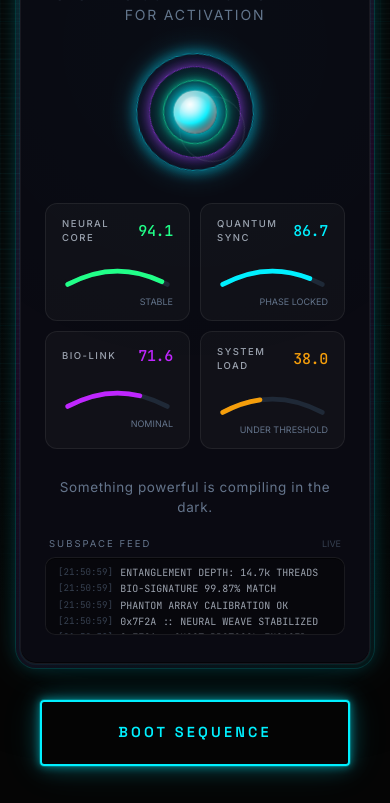
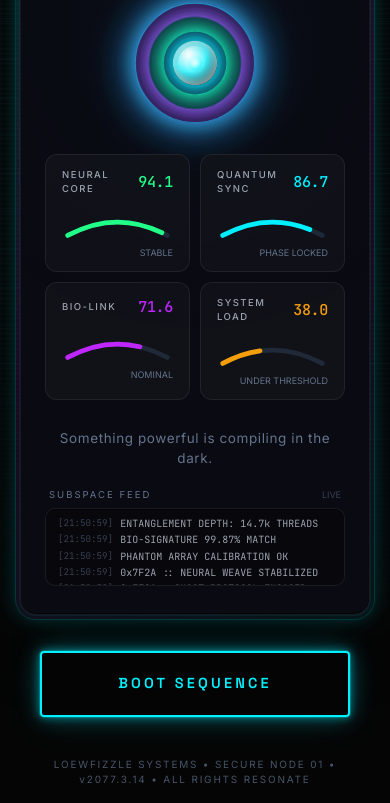
Before and after one commit to Loewfizzle/soon, a plain HTML site: page index.html in a window 390 px wide. Shown: the part 245-1048 px from the top of the page. Drawn offline with nearby package versions, Linux system fonts and the light colour scheme.

Commit message:
feat: remove large title, fix boot alarm sound, dramatically enhance orb
- Remove 'LOEWFIZZLE PROTOCOLS' h1 entirely (desktop + mobile)
- Fix Web Audio alarm: make playBootAlarm async + await AudioContext.resume() inside click handler for reliable sound on web
- Enhance main orb to be hypnotizing and alive:
  - New .orb-aura (wide slow-breathing outer field) and .orb-spark (fast hypnotic inner flicker)
  - Much brighter multi-layer neon glows (cyan/violet/lime) with higher spread and intensity
  - Stronger core breathe (scale 1.13x) + faster timings (2.25s breathe, 2.85s glow, 1.15s spark)
  - Rings now have independent life pulses + boosted shadows
  - Updated mobile media queries for proportional dramatic effects at smaller sizes
  - Responsive data ring + updated reduced-motion rules

```diff
--- a/index.html
+++ b/index.html
@@ -189,7 +189,7 @@
       display: block;
     }
 
-    /* === THE CORE ORB — MULTI-LAYERED === */
+    /* === THE CORE ORB — HYPNOTIZING / ALIVE VERSION === */
     .core-orb {
       width: 152px;
       height: 152px;
@@ -203,43 +203,68 @@
       position: absolute;
       border-radius: 9999px;
       border: 1.5px solid;
-      box-shadow: 0 0 12px currentColor;
       transition: box-shadow 0.3s ease;
+      /* Base glow boosted for visibility */
+      box-shadow: 0 0 10px currentColor;
     }
 
+    /* Cyan outer ring - slow majestic rotation + life pulse */
     .orb-ring-1 {
       width: 152px; height: 152px;
-      border-color: rgba(0, 240, 255, 0.55);
-      box-shadow: 0 0 14px rgba(0, 240, 255, 0.5), 0 0 32px rgba(0, 240, 255, 0.22);
-      animation: orb-rotate 22s linear infinite;
+      border-color: rgba(0, 240, 255, 0.75);
+      box-shadow:
+        0 0 18px rgba(0, 240, 255, 0.85),
+        0 0 38px rgba(0, 240, 255, 0.55),
+        0 0 68px rgba(0, 240, 255, 0.32);
+      animation:
+        orb-rotate 19s linear infinite,
+        orb-ring-pulse 3.8s ease-in-out infinite;
     }
 
+    /* Violet mid ring - faster, counter, more aggressive glow */
     .orb-ring-2 {
       width: 118px; height: 118px;
-      border-color: rgba(192, 38, 255, 0.65);
-      box-shadow: 0 0 11px rgba(192, 38, 255, 0.55), 0 0 26px rgba(192, 38, 255, 0.25);
-      animation: orb-rotate 14s linear infinite reverse;
+      border-color: rgba(192, 38, 255, 0.82);
+      box-shadow:
+        0 0 16px rgba(192, 38, 255, 0.9),
+        0 0 36px rgba(192, 38, 255, 0.6),
+        0 0 62px rgba(192, 38, 255, 0.38);
+      animation:
+        orb-rotate 11.5s linear infinite reverse,
+        orb-ring-pulse 2.9s ease-in-out infinite 0.6s;
     }
 
+    /* Lime inner ring - fastest, brightest accent */
     .orb-ring-3 {
       width: 82px; height: 82px;
-      border-color: rgba(34, 255, 136, 0.6);
-      box-shadow: 0 0 8px rgba(34, 255, 136, 0.45);
-      animation: orb-rotate 9.5s linear infinite;
+      border-color: rgba(34, 255, 136, 0.78);
+      box-shadow:
+        0 0 14px rgba(34, 255, 136, 0.95),
+        0 0 30px rgba(34, 255, 136, 0.65),
+        0 0 52px rgba(34, 255, 136, 0.4);
+      animation:
+        orb-rotate 7.8s linear infinite,
+        orb-ring-pulse 2.2s ease-in-out infinite 1.1s;
+    }
+
+    @keyframes orb-ring-pulse {
+      0%, 100% { opacity: 0.75; transform: scale(1); }
+      50% { opacity: 1; transform: scale(1.025); }
     }
 
     .orb-core {
       width: 54px;
       height: 54px;
       border-radius: 9999px;
-      background: radial-gradient(circle at 38% 32%, #ffffff, #a5f3fc 22%, #00f0ff 48%, #0a0a12 78%);
+      background: radial-gradient(circle at 36% 30%, #f0f9ff, #67f3ff 18%, #00f0ff 42%, #0a0a12 82%);
       box-shadow:
-        0 0 9px rgba(0, 240, 255, 0.9),
-        0 0 22px rgba(0, 240, 255, 0.65),
-        0 0 44px rgba(0, 240, 255, 0.38),
-        inset 0 0 12px rgba(255,255,255,0.75),
-        inset 0 4px 8px rgba(0,0,0,0.3);
-      animation: core-breathe 3.6s ease-in-out infinite;
+        0 0 14px rgba(0, 240, 255, 1),
+        0 0 32px rgba(0, 240, 255, 0.85),
+        0 0 58px rgba(0, 240, 255, 0.6),
+        0 0 92px rgba(192, 38, 255, 0.35),
+        inset 0 0 16px rgba(255,255,255,0.9),
+        inset 0 3px 10px rgba(0,0,0,0.35);
+      animation: core-breathe 2.25s ease-in-out infinite;
       position: relative;
       z-index: 10;
     }
@@ -247,35 +272,109 @@
     .orb-core::after {
       content: '';
       position: absolute;
-      inset: 6px;
+      inset: 5px;
       border-radius: 9999px;
-      background: radial-gradient(circle at 32% 28%, rgba(255,255,255,0.85), transparent 60%);
-      opacity: 0.6;
+      background: radial-gradient(circle at 30% 26%, rgba(255,255,255,0.95), transparent 55%);
+      opacity: 0.75;
     }
 
+    /* Large outer atmospheric glow - very dramatic */
     .orb-glow {
       position: absolute;
-      width: 178px;
-      height: 178px;
+      width: 198px;
+      height: 198px;
       border-radius: 9999px;
-      background: radial-gradient(circle, rgba(0,240,255,0.16) 0%, transparent 68%);
-      filter: blur(18px);
-      z-index: 1;
-      animation: core-glow-pulse 4.1s ease-in-out infinite;
+      background: radial-gradient(circle, rgba(0,240,255,0.22) 0%, rgba(192,38,255,0.12) 42%, transparent 72%);
+      filter: blur(26px);
+      z-index: 0;
+      animation: core-glow-pulse 2.85s ease-in-out infinite;
+    }
+
+    /* Extra wide living aura - adds breathing depth and "almost alive" feel */
+    .orb-aura {
+      position: absolute;
+      width: 232px;
+      height: 232px;
+      border-radius: 9999px;
+      background: radial-gradient(circle, rgba(34,255,136,0.09) 0%, rgba(0,240,255,0.07) 38%, transparent 68%);
+      filter: blur(38px);
+      z-index: 0;
+      animation: orb-aura-pulse 4.6s ease-in-out infinite;
+      opacity: 0.9;
+    }
+
+    @keyframes orb-aura-pulse {
+      0%, 100% { transform: scale(0.96); opacity: 0.65; }
+      48% { transform: scale(1.09); opacity: 0.95; }
+    }
+
+    /* Fast inner spark - the "soul" / hypnotic flicker */
+    .orb-spark {
+      position: absolute;
+      width: 18px;
+      height: 18px;
+      border-radius: 9999px;
+      background: radial-gradient(circle, #ffffff 0%, #67f3ff 35%, transparent 75%);
+      box-shadow:
+        0 0 8px #ffffff,
+        0 0 18px #00f0ff,
+        0 0 32px rgba(0, 240, 255, 0.8);
+      z-index: 12;
+      animation: orb-spark-alive 1.15s ease-in-out infinite;
+      mix-blend-mode: screen;
+    }
+
+    @keyframes orb-spark-alive {
+      0%, 100% { transform: scale(0.6); opacity: 0.4; }
+      22% { transform: scale(1.35); opacity: 1; }
+      48% { transform: scale(0.75); opacity: 0.85; }
+      71% { transform: scale(1.15); opacity: 0.95; }
+    }
+
+    /* Responsive data ring container */
+    .orb-data-ring {
+      width: 100%;
+      height: 100%;
+    }
+
+    .orb-data-inner {
+      width: 43%;
+      height: 43%;
+      border: 1px solid rgba(255,255,255,0.12);
     }
 
     @keyframes orb-rotate {
       to { transform: rotate(360deg); }
     }
 
+    /* Much more dramatic, faster, multi-layered breathing */
     @keyframes core-breathe {
-      0%, 100% { transform: scale(1); box-shadow: 0 0 9px rgba(0,240,255,0.9), 0 0 22px rgba(0,240,255,0.65), 0 0 44px rgba(0,240,255,0.38), inset 0 0 12px rgba(255,255,255,0.75), inset 0 4px 8px rgba(0,0,0,0.3); }
-      50% { transform: scale(1.035); box-shadow: 0 0 14px rgba(0,240,255,1), 0 0 30px rgba(0,240,255,0.75), 0 0 58px rgba(0,240,255,0.42), inset 0 0 14px rgba(255,255,255,0.85), inset 0 4px 8px rgba(0,0,0,0.3); }
+      0%, 100% {
+        transform: scale(1);
+        box-shadow:
+          0 0 14px rgba(0, 240, 255, 1),
+          0 0 32px rgba(0, 240, 255, 0.85),
+          0 0 58px rgba(0, 240, 255, 0.6),
+          0 0 92px rgba(192, 38, 255, 0.35),
+          inset 0 0 16px rgba(255,255,255,0.9),
+          inset 0 3px 10px rgba(0,0,0,0.35);
+      }
+      48% {
+        transform: scale(1.13);
+        box-shadow:
+          0 0 22px rgba(0, 240, 255, 1),
+          0 0 48px rgba(0, 240, 255, 0.95),
+          0 0 82px rgba(0, 240, 255, 0.7),
+          0 0 120px rgba(192, 38, 255, 0.48),
+          0 0 155px rgba(34, 255, 136, 0.25),
+          inset 0 0 20px rgba(255,255,255,1),
+          inset 0 3px 10px rgba(0,0,0,0.35);
+      }
     }
 
     @keyframes core-glow-pulse {
-      0%, 100% { opacity: 0.55; transform: scale(1); }
-      50% { opacity: 0.82; transform: scale(1.08); }
+      0%, 100% { opacity: 0.65; transform: scale(1); }
+      48% { opacity: 0.96; transform: scale(1.11); }
     }
 
     /* === ALIEN CODE LOG === */
@@ -491,11 +590,16 @@
     /* === RESPONSIVE TWEAKS === */
     @media (max-width: 640px) {
       .core-orb { width: 118px; height: 118px; }
+
+      /* Keep the dramatic glows strong even on smaller orb */
       .orb-ring-1 { width: 118px; height: 118px; }
       .orb-ring-2 { width: 92px; height: 92px; }
       .orb-ring-3 { width: 64px; height: 64px; }
+
       .orb-core { width: 42px; height: 42px; }
-      .orb-glow { width: 138px; height: 138px; }
+      .orb-glow { width: 142px; height: 142px; }
+      .orb-aura { width: 172px; height: 172px; }
+      .orb-spark { width: 14px; height: 14px; }
 
       .console-inner { padding: 22px 18px 20px; }
       .denied-title { font-size: 1.95rem; letter-spacing: 3.5px; }
@@ -503,16 +607,21 @@
 
     @media (max-width: 380px) {
       .core-orb { width: 104px; height: 104px; }
+
       .orb-ring-1 { width: 104px; height: 104px; }
       .orb-ring-2 { width: 82px; height: 82px; }
       .orb-ring-3 { width: 56px; height: 56px; }
+
       .orb-core { width: 38px; height: 38px; }
+      .orb-glow { width: 126px; height: 126px; }
+      .orb-aura { width: 152px; height: 152px; }
+      .orb-spark { width: 12px; height: 12px; }
     }
 
     /* Reduced motion respect */
     @media (prefers-reduced-motion: reduce) {
       .orb-ring-1, .orb-ring-2, .orb-ring-3,
-      .orb-core, .orb-glow,
+      .orb-core, .orb-glow, .orb-aura, .orb-spark,
       .scanlines,
       .boot-button::before,
       .pulse-dot {
@@ -571,37 +680,40 @@
     <div class="console-frame mx-auto max-w-[960px]">
       <div class="console-inner px-6 py-7 sm:px-9 sm:py-9">
 
-        <!-- HEADER / TITLE -->
-        <div class="text-center mb-7 power-up" id="title-block">
+        <!-- HEADER / TITLE (no large "LOEWFIZZLE PROTOCOLS" as requested) -->
+        <div class="text-center mb-6 power-up" id="title-block">
           <div class="flex items-center justify-center gap-2 mb-1">
             <div class="h-px w-6 bg-gradient-to-r from-transparent via-[#c026ff] to-transparent"></div>
             <span class="uppercase text-[10px] tracking-[3.5px] text-[#c026ff]/90 font-medium">PROJECT // HORIZON</span>
             <div class="h-px w-6 bg-gradient-to-l from-transparent via-[#c026ff] to-transparent"></div>
           </div>
 
-          <h1 class="text-[39px] sm:text-[46px] md:text-[52px] leading-none font-semibold tracking-[1.6px] futuristic text-white">
-            LOEWFIZZLE<br class="hidden sm:block">PROTOCOLS
-          </h1>
-          <p class="mt-1.5 text-sm text-[#64748b] tracking-[1.8px]">SYSTEMS COMPILING • STANDBY FOR ACTIVATION</p>
+          <p class="text-sm text-[#64748b] tracking-[1.8px]">SYSTEMS COMPILING • STANDBY FOR ACTIVATION</p>
         </div>
 
-        <!-- ANIMATED CORE ORB -->
+        <!-- ANIMATED CORE ORB (hypnotizing / alive version) -->
         <div class="flex justify-center mb-8 power-up" id="orb-block">
           <div class="core-orb">
-            <!-- Outer glow -->
+            <!-- Outer soft atmospheric glow (very large and intense) -->
             <div class="orb-glow"></div>
 
-            <!-- Rotating rings -->
+            <!-- Extra wide living aura for depth and drama -->
+            <div class="orb-aura"></div>
+
+            <!-- Rotating rings (brighter, with their own life pulse) -->
             <div class="orb-ring orb-ring-1"></div>
             <div class="orb-ring orb-ring-2"></div>
             <div class="orb-ring orb-ring-3"></div>
 
-            <!-- Central pulsating core -->
+            <!-- Central pulsating core - the heart -->
             <div class="orb-core"></div>
 
-            <!-- Subtle inner data ring -->
-            <div class="absolute inset-0 flex items-center justify-center" style="width:152px;height:152px">
-              <div class="w-[66px] h-[66px] rounded-full border border-white/10" style="animation: orb-rotate 7.2s linear infinite reverse;"></div>
+            <!-- Fast inner spark / living energy (hypnotic flicker) -->
+            <div class="orb-spark"></div>
+
+            <!-- Subtle inner data ring (responsive) -->
+            <div class="orb-data-ring absolute inset-0 flex items-center justify-center">
+              <div class="orb-data-inner rounded-full border border-white/10" style="animation: orb-rotate 7.2s linear infinite reverse;"></div>
             </div>
           </div>
         </div>
@@ -920,14 +1032,21 @@
       if (!audioCtx) {
         audioCtx = new (window.AudioContext || window.webkitAudioContext)();
       }
-      if (audioCtx.state === 'suspended') {
-        audioCtx.resume().catch(() => {});
-      }
       return audioCtx;
     }
 
-    function playBootAlarm() {
+    async function playBootAlarm() {
       const ctx = ensureAudioContext();
+
+      // Critical: must await resume inside the user gesture (click) for reliable sound on all browsers
+      if (ctx.state === 'suspended') {
+        try {
+          await ctx.resume();
+        } catch (e) {
+          // Some environments may still block; continue anyway
+        }
+      }
+
       const now = ctx.currentTime;
 
       // === LAYER 1: Deep urgent pulse (rising) ===
@@ -1114,12 +1233,12 @@
     function initBootButton() {
       const btn = document.getElementById('boot-button');
 
-      btn.addEventListener('click', () => {
+      btn.addEventListener('click', async () => {
         // Prevent double triggers
         btn.disabled = true;
 
-        // 1. Play the premium alarm immediately
-        playBootAlarm();
+        // 1. Play the premium alarm (await ensures AudioContext is resumed on the gesture)
+        await playBootAlarm();
 
         // 2. Open dramatic modal shortly after (gives the sound time to breathe)
         setTimeout(() => {
```
